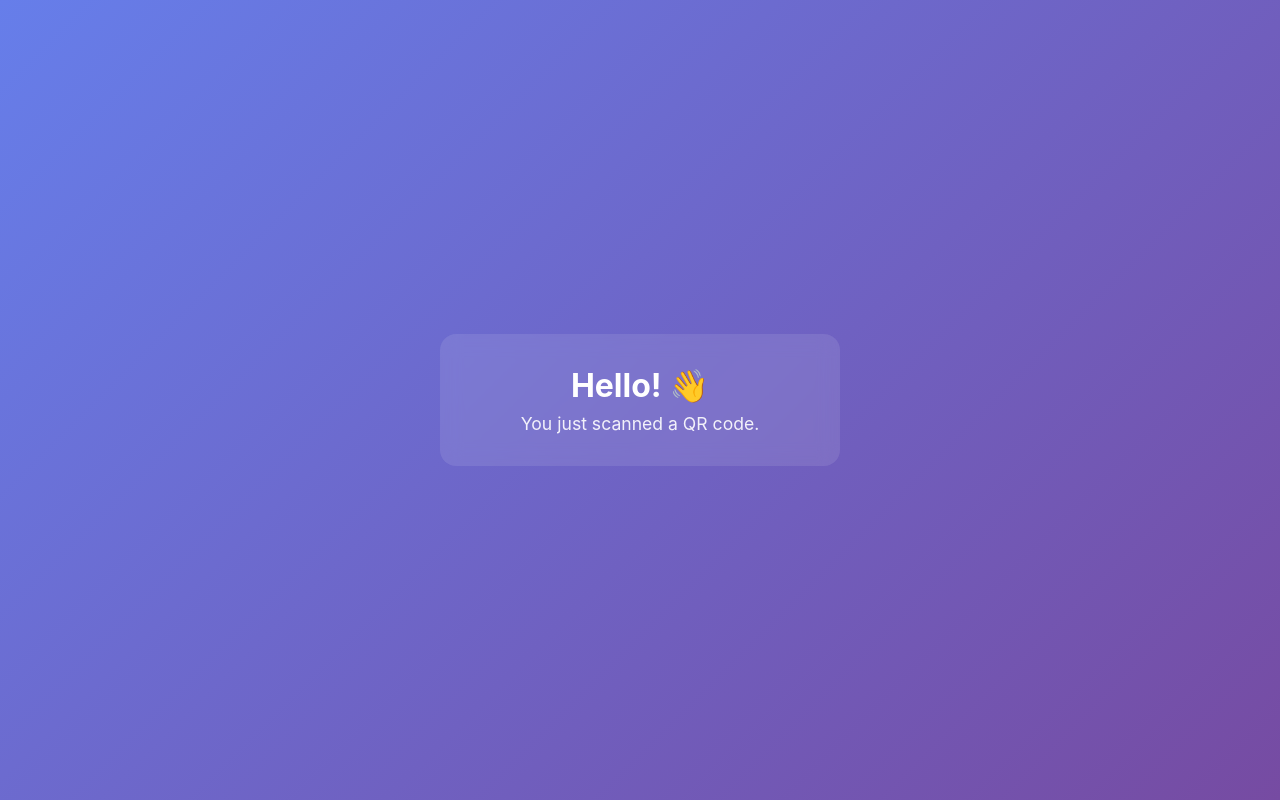
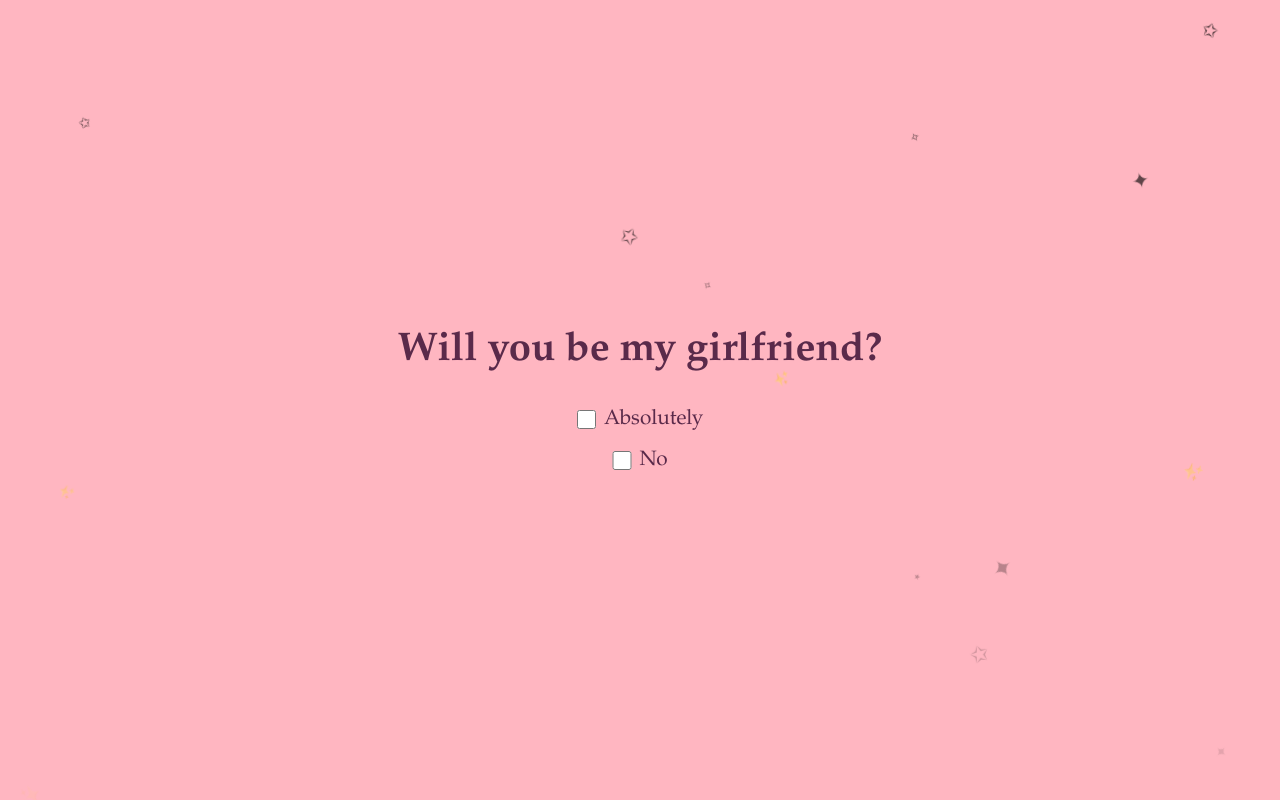
Before and after one commit to MatyXZ63/The-thing, a plain HTML site: page index.html in a window 1280 px wide. Drawn offline with Linux system fonts and the light colour scheme.

Commit message:
Update title and enhance styling in index.html

```diff
--- a/index.html
+++ b/index.html
@@ -3,45 +3,160 @@
 <head>
     <meta charset="UTF-8">
     <meta name="viewport" content="width=device-width, initial-scale=1.0">
-    <title>My Page</title>
+    <title>Will you be my girlfriend?</title>
     <style>
-        * {
-            margin: 0;
-            padding: 0;
-            box-sizing: border-box;
-        }
+        * { margin: 0; padding: 0; box-sizing: border-box; }
+
         body {
-            font-family: -apple-system, BlinkMacSystemFont, 'Segoe UI', sans-serif;
+            background: #FFDAB9;
+            background: #FFB6C1;
+            min-height: 100vh;
             display: flex;
             justify-content: center;
             align-items: center;
-            min-height: 100vh;
-            background: linear-gradient(135deg, #667eea 0%, #764ba2 100%);
-            color: #fff;
+            overflow: hidden;
+            font-family: 'Goudy Old Style', 'Palatino Linotype', serif;
         }
+
+        .stars {
+            position: fixed;
+            top: 0; left: 0;
+            width: 100%; height: 100%;
+            pointer-events: none;
+            z-index: 0;
+        }
+
+        .star {
+            position: absolute;
+            top: -20px;
+            font-size: 14px;
+            animation: fall linear forwards;
+            opacity: 0.8;
+        }
+
+        @keyframes fall {
+            to {
+                transform: translateY(110vh) rotate(360deg);
+                opacity: 0;
+            }
+        }
+
         .card {
-            background: rgba(255, 255, 255, 0.1);
-            backdrop-filter: blur(10px);
-            border-radius: 16px;
-            padding: 2rem;
+            position: relative;
+            z-index: 1;
             text-align: center;
-            max-width: 400px;
-            width: 90%;
+            padding: 3rem;
         }
+
         h1 {
-            font-size: 2rem;
-            margin-bottom: 0.5rem;
+            font-size: 2.5rem;
+            color: #5a2a4a;
+            margin-bottom: 2rem;
+            font-family: 'Goudy Old Style', 'Palatino Linotype', serif;
         }
-        p {
-            font-size: 1.1rem;
-            opacity: 0.9;
+
+        .options {
+            display: flex;
+            flex-direction: column;
+            gap: 1rem;
+            align-items: center;
+        }
+
+        .option {
+            display: flex;
+            align-items: center;
+            gap: 0.5rem;
+            font-size: 1.3rem;
+            color: #5a2a4a;
+            cursor: pointer;
+            font-family: 'Goudy Old Style', 'Palatino Linotype', serif;
+        }
+
+        .option input {
+            width: 1.2rem;
+            height: 1.2rem;
+            accent-color: #ff69b4;
+        }
+
+        #no-option {
+            position: relative;
+            transition: none;
+        }
+
+        .yes-msg {
+            margin-top: 2rem;
+            font-size: 1.5rem;
+            color: #ff1493;
+            display: none;
         }
     </style>
 </head>
 <body>
-    <div class="card">
-        <h1>Hello! 👋</h1>
-        <p>You just scanned a QR code.</p>
+
+<div class="stars" id="stars"></div>
+
+<div class="card">
+    <h1>Will you be my girlfriend?</h1>
+    <div class="options">
+        <label class="option" id="yes-option">
+            <input type="checkbox" id="yes-check">
+            Absolutely
+        </label>
+        <label class="option" id="no-option">
+            <input type="checkbox" id="no-check">
+            No
+        </label>
     </div>
+    <p class="yes-msg" id="yes-msg">Yay! 🎉 I knew it!</p>
+</div>
+
+<script>
+    // Falling stars
+    const starsContainer = document.getElementById('stars');
+    const starChars = ['✦', '✧', '⭐', '⋆', '✩', '✨'];
+
+    function createStar() {
+        const star = document.createElement('div');
+        star.classList.add('star');
+        star.textContent = starChars[Math.floor(Math.random() * starChars.length)];
+        star.style.left = Math.random() * 100 + 'vw';
+        star.style.fontSize = (10 + Math.random() * 16) + 'px';
+        star.style.animationDuration = (3 + Math.random() * 4) + 's';
+        starsContainer.appendChild(star);
+
+        star.addEventListener('animationend', () => star.remove());
+    }
+
+    setInterval(createStar, 300);
+
+    // "No" checkbox teleport
+    const noOption = document.getElementById('no-option');
+    const noCheck = document.getElementById('no-check');
+
+    function teleport() {
+        const x = Math.random() * (window.innerWidth - 120);
+        const y = Math.random() * (window.innerHeight - 50);
+        noOption.style.position = 'fixed';
+        noOption.style.left = x + 'px';
+        noOption.style.top = y + 'px';
+    }
+
+    noCheck.addEventListener('click', (e) => {
+        e.preventDefault();
+        noCheck.checked = false;
+        teleport();
+    });
+
+    noOption.addEventListener('mouseenter', teleport);
+
+    // "Yes" checkbox
+    const yesCheck = document.getElementById('yes-check');
+    yesCheck.addEventListener('change', () => {
+        if (yesCheck.checked) {
+            document.getElementById('yes-msg').style.display = 'block';
+        }
+    });
+</script>
+
 </body>
 </html>
```
